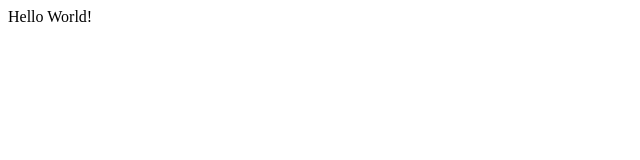
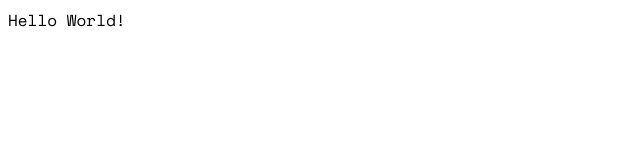
Before and after one commit to e-favela021/core, a plain HTML site: page index.html in a window 1280 px wide. Shown: the full height of the page, 0-640 px from the left. Drawn offline with nearby package versions, Linux system fonts and the light colour scheme.

Commit message:
Update index.html

```diff
--- a/index.html
+++ b/index.html
@@ -1,6 +1,12 @@
 <html>
   <head>
     <title>Hello World!</title>
+    <link href="https://fonts.googleapis.com/css2?family=Space Mono:wght@100;300;400;700&display=swap" rel="stylesheet">
+    <style>
+      body {
+        font-family: Space Mono,sans-serif;
+      }
+    </style>
   </head
   <body>
     Hello World!
```
